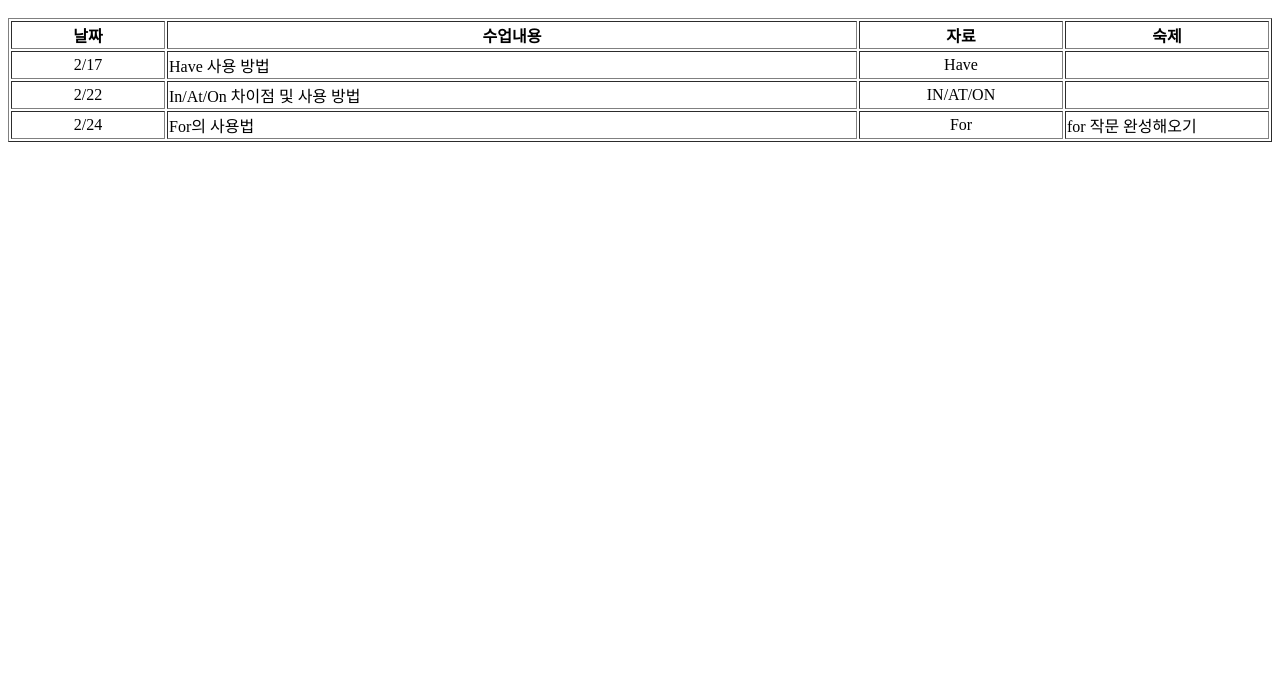
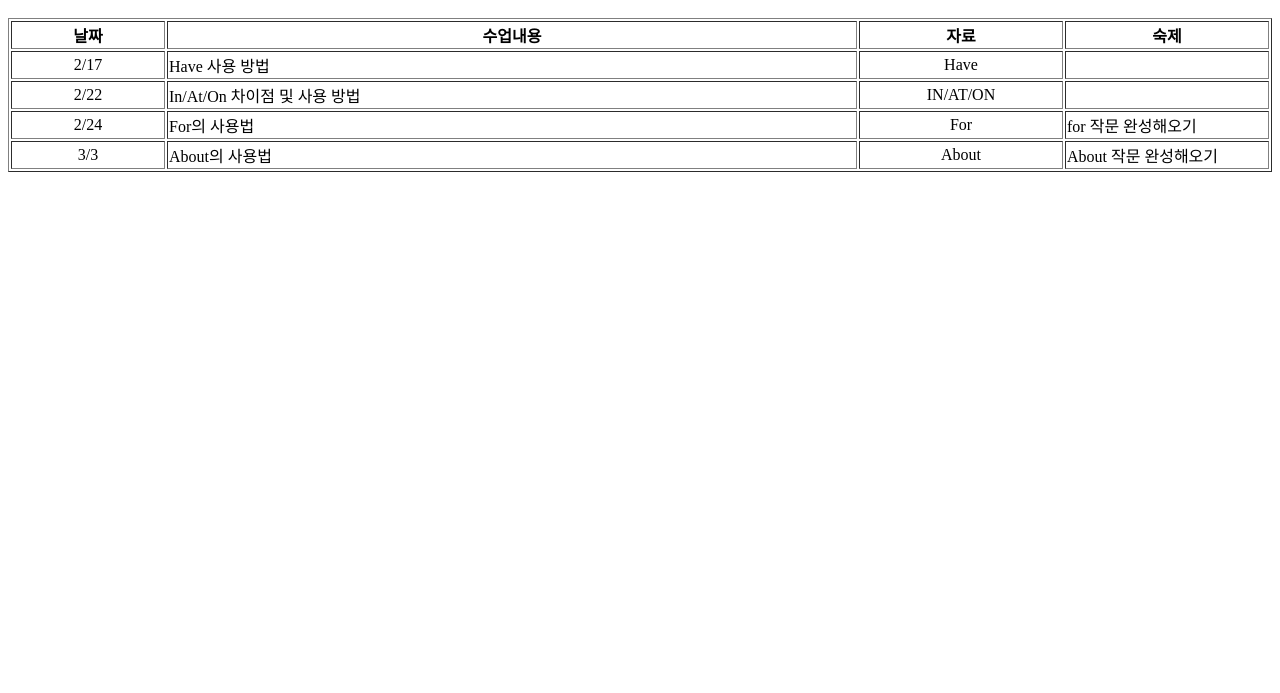
Before and after one commit to JohnathanIssac/HCHFT, a plain HTML site: page index.html in a window 1280 px wide. Shown: the part 107-800 px from the top of the page. Drawn offline with Linux system fonts and the light colour scheme.

Commit message:
Update index.html

```diff
--- a/index.html
+++ b/index.html
@@ -40,6 +40,13 @@
                     <td>for 작문 완성해오기</td>
                 </tr>
 
+                <tr>
+                    <td id="date">3/3</td>
+                    <td>About의 사용법</td>
+                    <td id="file"><a href="about.pdf">About</a></td>
+                    <td>About 작문 완성해오기</td>
+                </tr>
+
             </table>
         </div>
     </body>
```
